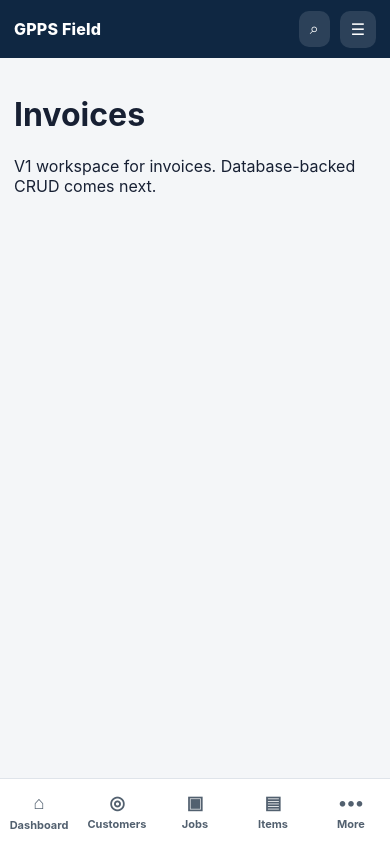
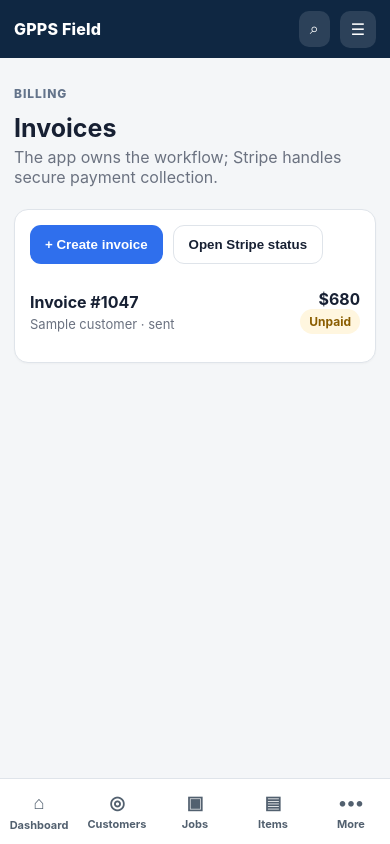
Before and after one commit to Nobugawa/GPPSApp-OA, a Next.js app: page /invoices in a window 390 px wide. Built offline with nearby package versions, Linux system fonts and the light colour scheme.

Commit message:
Build mobile-first GPPS field UI and Supabase foundation

```diff
--- a/src/app/invoices/page.tsx
+++ b/src/app/invoices/page.tsx
@@ -1 +1,13 @@
-export default function Page(){return <div><h1>Invoices</h1><p>V1 workspace for invoices. Database-backed CRUD comes next.</p></div>}
+export default function Invoices(){
+  return <div>
+    <p className="kicker">Billing</p>
+    <h1 className="page-title">Invoices</h1>
+    <p className="subtitle">The app owns the workflow; Stripe handles secure payment collection.</p>
+    <div className="card">
+      <div className="actions"><button className="btn btn-primary">+ Create invoice</button><button className="btn btn-secondary">Open Stripe status</button></div>
+      <div className="list" style={{marginTop:12}}>
+        <div className="list-item"><div><div className="primary">Invoice #1047</div><div className="secondary">Sample customer · sent</div></div><div style={{textAlign:'right'}}><div className="primary money">$680</div><span className="badge warn">Unpaid</span></div></div>
+      </div>
+    </div>
+  </div>
+}
```
